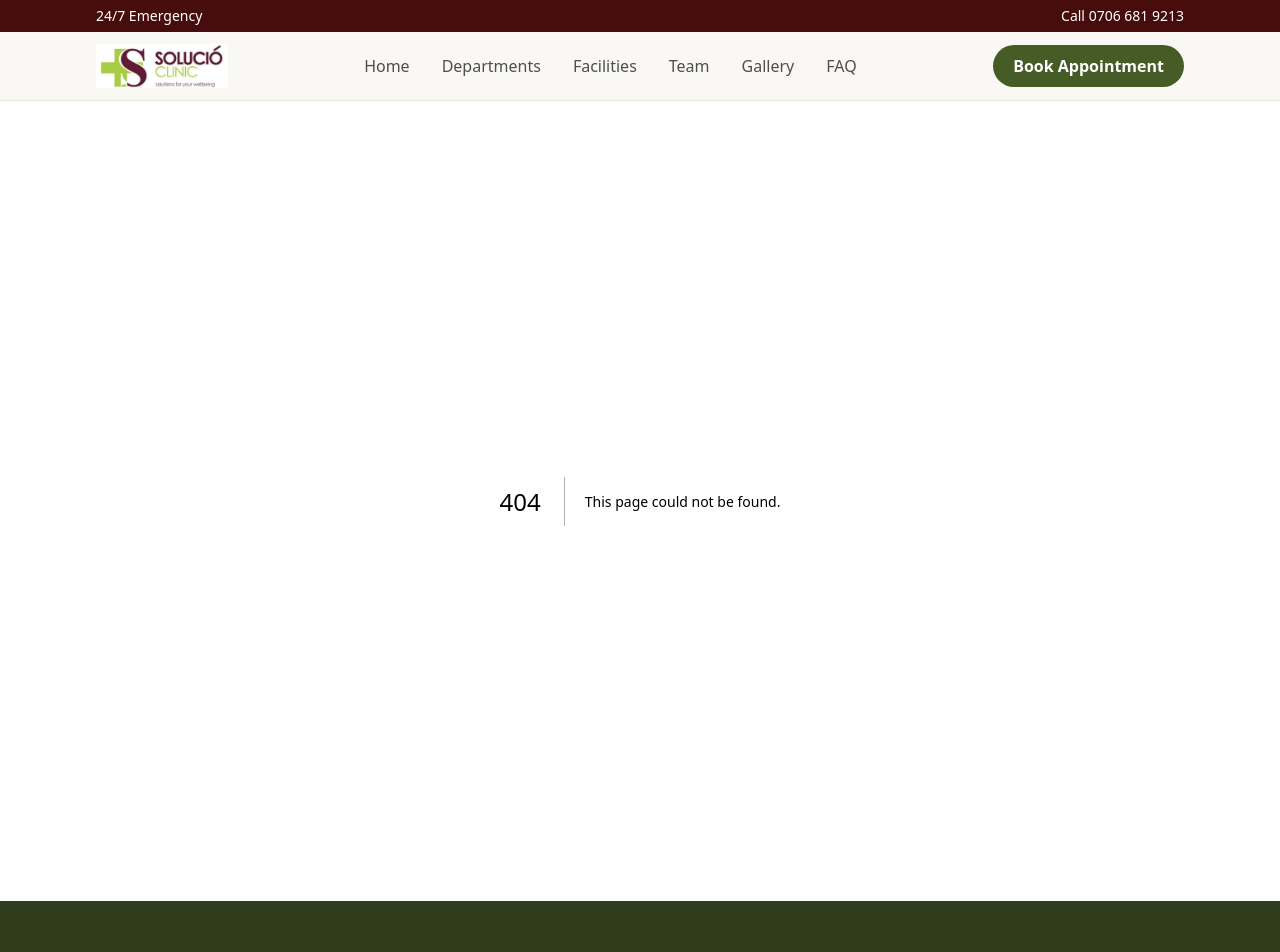
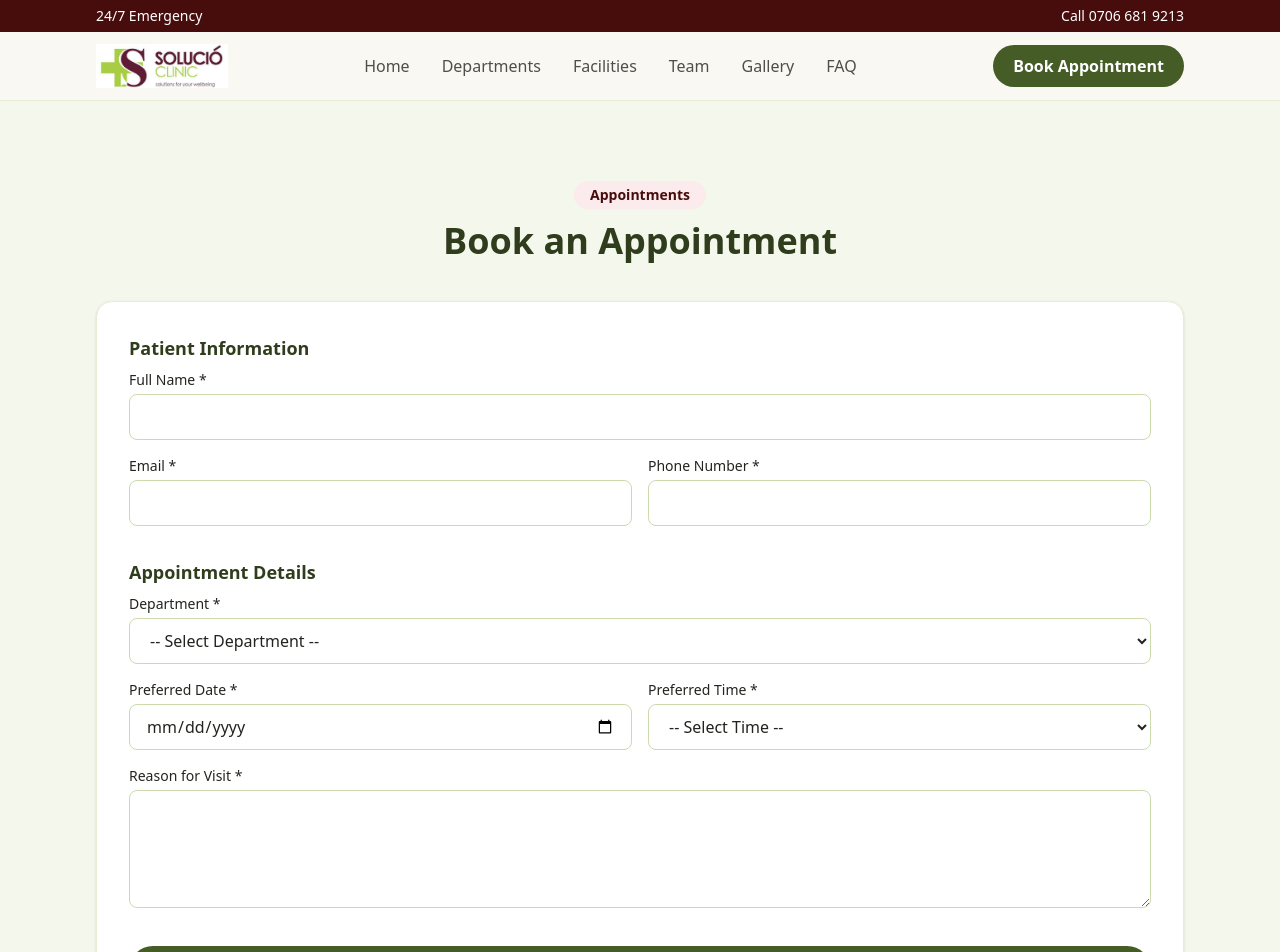
Before and after one commit to Joe-EtubiGreatattai/solucio-website, a Next.js app: page /book in a window 1280 px wide. Before the commit this address had no page. Shown: the top 952 px of the page. Built offline with nearby package versions, Linux system fonts and the light colour scheme.

Commit message:
Add booking appointment page with client-validated form

```diff
--- /dev/null
+++ b/app/book/page.tsx
@@ -0,0 +1,20 @@
+import type { Metadata } from "next";
+import Container from "@/components/Container";
+import SectionHeading from "@/components/SectionHeading";
+import BookingForm from "@/components/BookingForm";
+
+export const metadata: Metadata = {
+  title: "Book Appointment — Solucio Clinic",
+  description: "Book an appointment at Solucio Clinic in a few simple steps.",
+};
+
+export default function BookPage() {
+  return (
+    <section className="py-16 lg:py-20 bg-primary-50">
+      <Container className="max-w-2xl">
+        <SectionHeading eyebrow="Appointments" title="Book an Appointment" />
+        <BookingForm />
+      </Container>
+    </section>
+  );
+}
--- /dev/null
+++ b/components/BookingForm.tsx
@@ -0,0 +1,174 @@
+"use client";
+
+import { useState, type FormEvent } from "react";
+import { departments } from "@/lib/data/departments";
+
+const timeSlots = [
+  "Morning (8AM - 12PM)",
+  "Afternoon (12PM - 4PM)",
+  "Evening (4PM - 8PM)",
+];
+
+export default function BookingForm() {
+  const [submitted, setSubmitted] = useState(false);
+
+  function handleSubmit(event: FormEvent<HTMLFormElement>) {
+    event.preventDefault();
+    const form = event.currentTarget;
+    if (!form.checkValidity()) {
+      form.reportValidity();
+      return;
+    }
+    setSubmitted(true);
+  }
+
+  if (submitted) {
+    return (
+      <div className="rounded-2xl border border-primary-200 bg-primary-50 p-8 text-center">
+        <h3 className="text-xl font-bold text-primary-900">
+          Thank you — your request has been received
+        </h3>
+        <p className="mt-3 text-warm-900/70">
+          You will receive a confirmation email shortly after booking. If your
+          need is urgent, please call our 24/7 emergency line instead.
+        </p>
+      </div>
+    );
+  }
+
+  return (
+    <form
+      onSubmit={handleSubmit}
+      noValidate={false}
+      className="space-y-8 rounded-2xl border border-primary-100 bg-white p-6 sm:p-8 shadow-sm"
+    >
+      <fieldset className="space-y-4">
+        <legend className="text-lg font-bold text-primary-900 mb-2">
+          Patient Information
+        </legend>
+        <div>
+          <label htmlFor="fullName" className="block text-sm font-medium text-warm-900 mb-1">
+            Full Name *
+          </label>
+          <input
+            id="fullName"
+            name="fullName"
+            type="text"
+            required
+            className="w-full rounded-lg border border-primary-200 px-4 py-2.5 focus:border-primary-500 focus:outline-none focus:ring-2 focus:ring-primary-200"
+          />
+        </div>
+        <div className="grid sm:grid-cols-2 gap-4">
+          <div>
+            <label htmlFor="email" className="block text-sm font-medium text-warm-900 mb-1">
+              Email *
+            </label>
+            <input
+              id="email"
+              name="email"
+              type="email"
+              required
+              className="w-full rounded-lg border border-primary-200 px-4 py-2.5 focus:border-primary-500 focus:outline-none focus:ring-2 focus:ring-primary-200"
+            />
+          </div>
+          <div>
+            <label htmlFor="phone" className="block text-sm font-medium text-warm-900 mb-1">
+              Phone Number *
+            </label>
+            <input
+              id="phone"
+              name="phone"
+              type="tel"
+              required
+              className="w-full rounded-lg border border-primary-200 px-4 py-2.5 focus:border-primary-500 focus:outline-none focus:ring-2 focus:ring-primary-200"
+            />
+          </div>
+        </div>
+      </fieldset>
+
+      <fieldset className="space-y-4">
+        <legend className="text-lg font-bold text-primary-900 mb-2">
+          Appointment Details
+        </legend>
+        <div>
+          <label htmlFor="department" className="block text-sm font-medium text-warm-900 mb-1">
+            Department *
+          </label>
+          <select
+            id="department"
+            name="department"
+            required
+            defaultValue=""
+            className="w-full rounded-lg border border-primary-200 px-4 py-2.5 focus:border-primary-500 focus:outline-none focus:ring-2 focus:ring-primary-200"
+          >
+            <option value="" disabled>
+              -- Select Department --
+            </option>
+            {departments.map((department) => (
+              <option key={department.slug} value={department.name}>
+                {department.name}
+              </option>
+            ))}
+          </select>
+        </div>
+        <div className="grid sm:grid-cols-2 gap-4">
+          <div>
+            <label htmlFor="date" className="block text-sm font-medium text-warm-900 mb-1">
+              Preferred Date *
+            </label>
+            <input
+              id="date"
+              name="date"
+              type="date"
+              required
+              className="w-full rounded-lg border border-primary-200 px-4 py-2.5 focus:border-primary-500 focus:outline-none focus:ring-2 focus:ring-primary-200"
+            />
+          </div>
+          <div>
+            <label htmlFor="time" className="block text-sm font-medium text-warm-900 mb-1">
+              Preferred Time *
+            </label>
+            <select
+              id="time"
+              name="time"
+              required
+              defaultValue=""
+              className="w-full rounded-lg border border-primary-200 px-4 py-2.5 focus:border-primary-500 focus:outline-none focus:ring-2 focus:ring-primary-200"
+            >
+              <option value="" disabled>
+                -- Select Time --
+              </option>
+              {timeSlots.map((slot) => (
+                <option key={slot} value={slot}>
+                  {slot}
+                </option>
+              ))}
+            </select>
+          </div>
+        </div>
+        <div>
+          <label htmlFor="reason" className="block text-sm font-medium text-warm-900 mb-1">
+            Reason for Visit *
+          </label>
+          <textarea
+            id="reason"
+            name="reason"
+            required
+            rows={4}
+            className="w-full rounded-lg border border-primary-200 px-4 py-2.5 focus:border-primary-500 focus:outline-none focus:ring-2 focus:ring-primary-200"
+          />
+        </div>
+      </fieldset>
+
+      <button
+        type="submit"
+        className="w-full rounded-full bg-primary-700 px-6 py-3 font-semibold text-white hover:bg-primary-800 transition-colors"
+      >
+        Book Appointment
+      </button>
+      <p className="text-center text-sm text-warm-900/60">
+        You will receive a confirmation email shortly after booking.
+      </p>
+    </form>
+  );
+}
```
